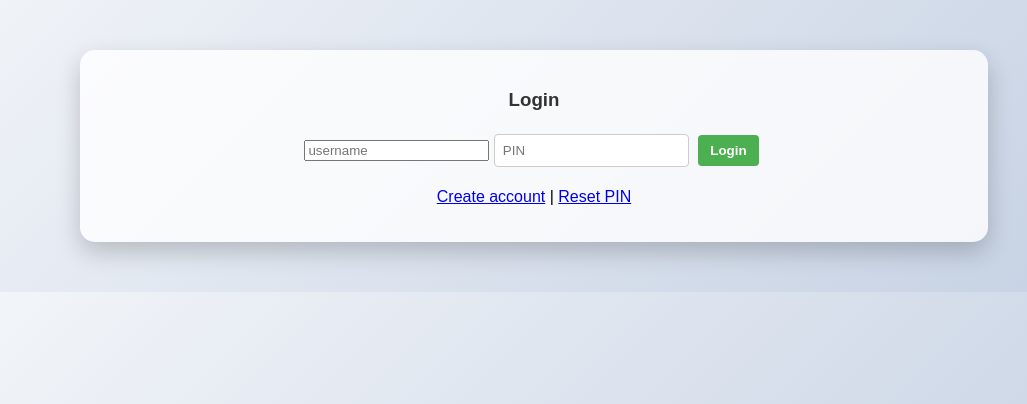
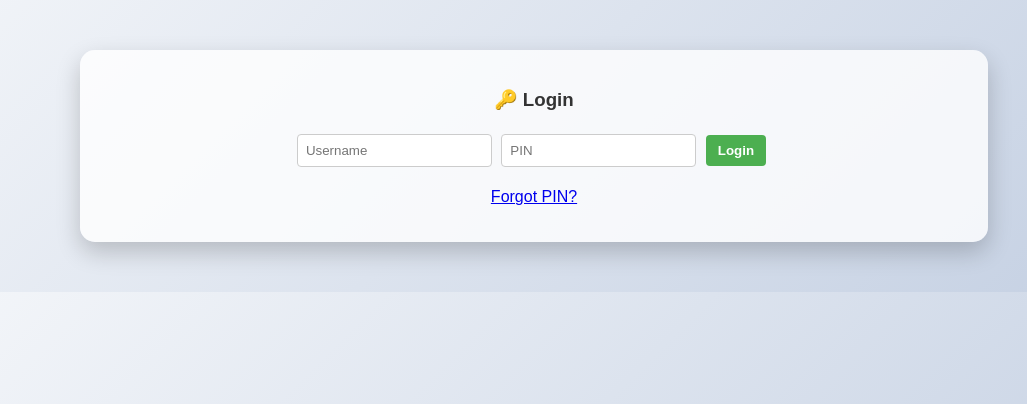
Before and after one commit to 24Manish-ctr/password_manager, a Flask app: page /login in a window 1280 px wide. Shown: the part 70-474 px from the top of the page, without its empty margins (106-1133 px from the left). Run offline with Flask 3, Linux system fonts and the light colour scheme.

Commit message:
Update login.html

```diff
--- a/templates/login.html
+++ b/templates/login.html
@@ -1,12 +1,12 @@
 {% extends "base.html" %}
 {% block content %}
 <div class="card">
-  <h3>Login</h3>
-  <form method="POST">
-    <input name="username" placeholder="username" required>
-    <input name="pin" placeholder="PIN" type="password" required>
-    <button type="submit">Login</button>
-  </form>
-  <p><a href="{{ url_for('register') }}">Create account</a> | <a href="{{ url_for('reset_pin') }}">Reset PIN</a></p>
+    <h3 class="text-center">🔑 Login</h3>
+    <form method="POST">
+        <input type="text" name="username" placeholder="Username" required>
+        <input type="password" name="pin" placeholder="PIN" required>
+        <button type="submit">Login</button>
+    </form>
+    <p class="text-center mt-2"><a href="{{ url_for('reset_pin') }}">Forgot PIN?</a></p>
 </div>
 {% endblock %}
```
